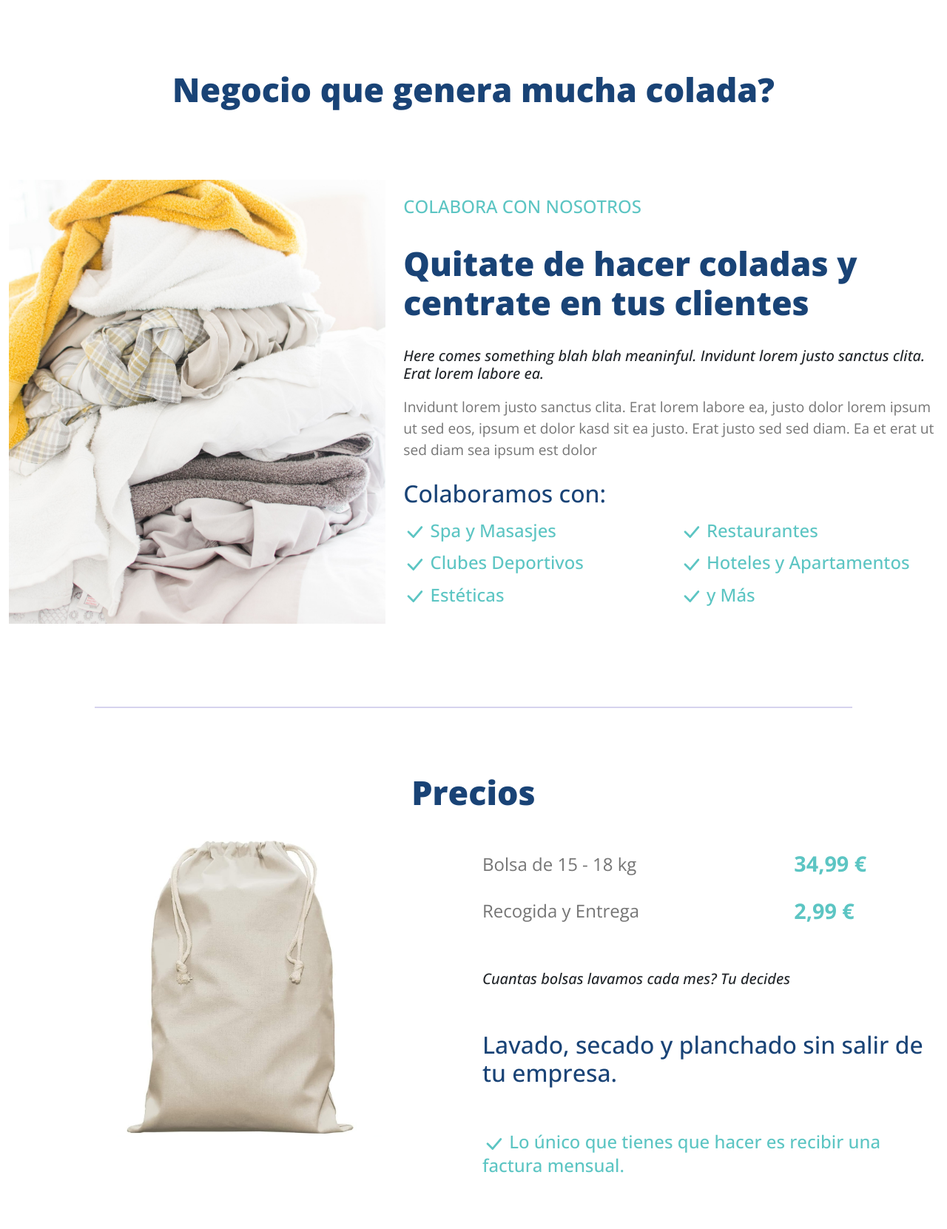
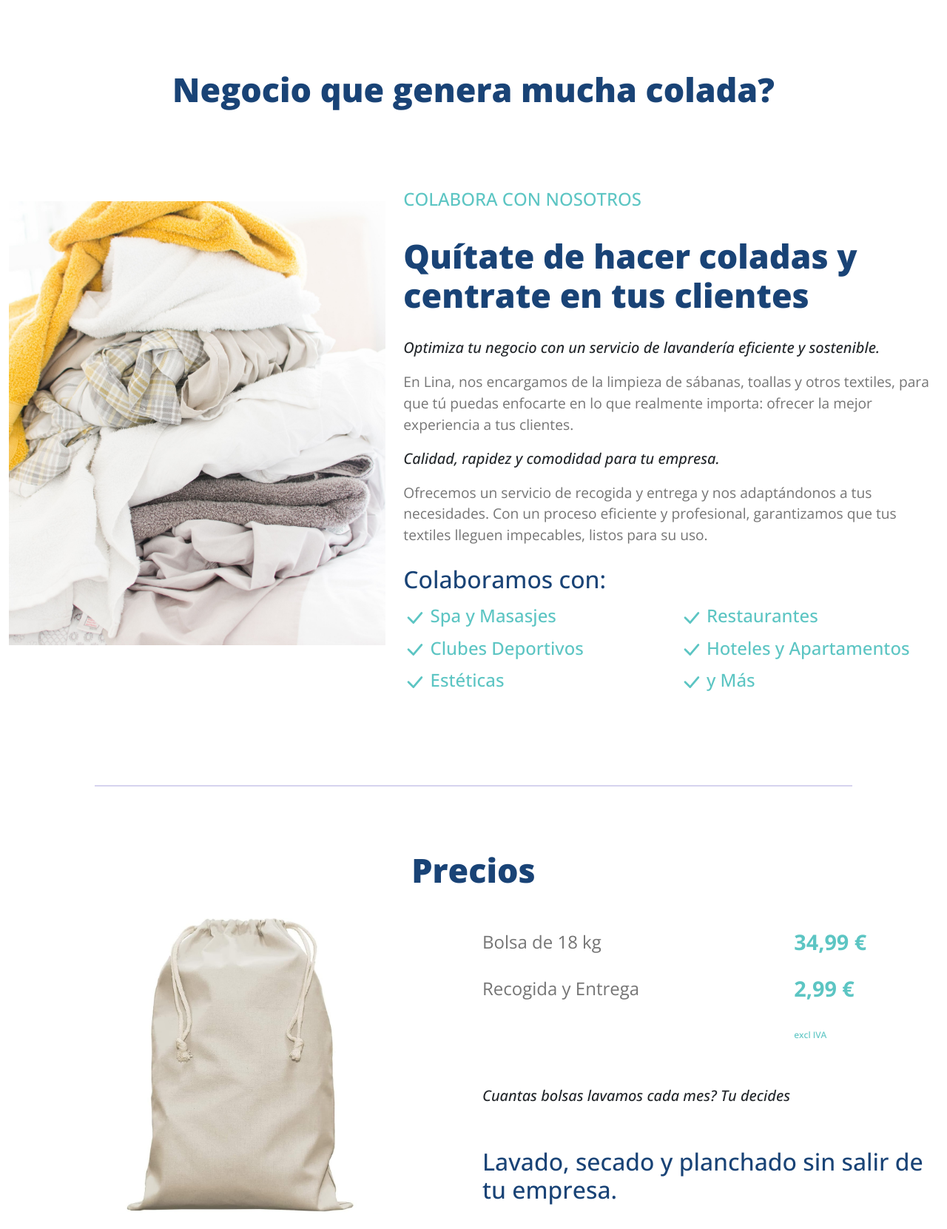
Before and after one commit to hana-koubova/lina-lavanderia, a Flask app: page / in a window 1280 px wide. Shown: the part 633-2294 px from the top of the page at 74% size. Run offline with Flask 3, Linux system fonts and the light colour scheme; some libraries are stand-ins or nearby versions.

Commit message:
styling and text update

```diff
--- a/main.py
+++ b/main.py
@@ -58,9 +58,6 @@ def index():
         msg.body = f"Name: {name}\nEmail: {email}\nMessage: {message}"
         print('Msg created')
         mail.send(msg)
-        flash('Your message was sent')
-
-        #return redirect(url_for('index'))
 
     return render_template('index.html',
                            negocios=negocios,
--- a/static/css/styles.css
+++ b/static/css/styles.css
@@ -76,6 +76,10 @@ p {
 
 .small-letters {
     font-size: 0.8em;
+}
+
+.super-small-letters {
+    font-size: 0.5em;
 }
 
 a {
@@ -201,6 +205,7 @@ a:hover, a:focus, a:active {
 .gratis-text {
     color: white;
     z-index: 10;
+    position:relative;
 }
 
 
--- a/templates/index.html
+++ b/templates/index.html
@@ -31,14 +31,17 @@
             </div>
         </div>
         <div class="row d-flex justify-content-center align-items-center">
-            <div class="col-lg-5 col-md-10 col-sm-12">
-                <img class="img-fit" src="/static/images/laundry-pile.jpg" />
+            <div class="col-lg-5 col-md-10 col-sm-12 mb-4">
+                <img class="img-fit mb-4" src="/static/images/laundry-pile.jpg" />
             </div>
             <div class="col-lg-7 col-md-10 col-sm-12 d-flex flex-column justify-content-between">
                 <h4>COLABORA CON NOSOTROS</h4>
-                <h2>Quitate de hacer coladas y centrate en tus clientes</h2>
-                <h5 class="fst-italic">Here comes something blah blah meaninful. Invidunt lorem justo sanctus clita. Erat lorem labore ea.</h5>
-                <p>Invidunt lorem justo sanctus clita. Erat lorem labore ea, justo dolor lorem ipsum ut sed eos, ipsum et dolor kasd sit ea justo. Erat justo sed sed diam. Ea et erat ut sed diam sea ipsum est dolor</p>
+                <h2>Quítate de hacer coladas y centrate en tus clientes</h2>
+                <h5 class="fst-italic">Optimiza tu negocio con un servicio de lavandería eficiente y sostenible.</h5>
+                <p> En Lina, nos encargamos de la limpieza de sábanas, toallas y otros textiles, para que tú puedas enfocarte en lo que realmente importa: ofrecer la mejor experiencia a tus clientes.</p>
+                <h5 class="fst-italic">Calidad, rapidez y comodidad para tu empresa.</h5>
+                <p>Ofrecemos un servicio de recogida y entrega y nos adaptándonos a tus necesidades. Con un proceso eficiente y profesional, garantizamos que tus textiles lleguen impecables, listos para su uso.</p>
+
                 <h3>Colaboramos con:</h3>
                 <div class="row d-flex justify-content-center">
                     {% for neg in negocios %}
@@ -70,12 +73,16 @@
 
                 <table class="p-2">
                     <tr>
-                        <td><p class="fs-4">Bolsa de 15 - 18 kg</p></td>
+                        <td><p class="fs-4">Bolsa de 18 kg</p></td>
                         <td><h4 class="price">34,99 €</h4></td>
                     </tr>
                     <tr>
                         <td><p class="fs-4">Recogida y Entrega</p></td>
                         <td><h4 class="price">2,99 €</h4></td>
+                    </tr>
+                    <tr>
+                        <td></td>
+                        <td><h4><span class="super-small-letters">excl IVA</span></h4></td>
                     </tr>
                 </table>
 
```
